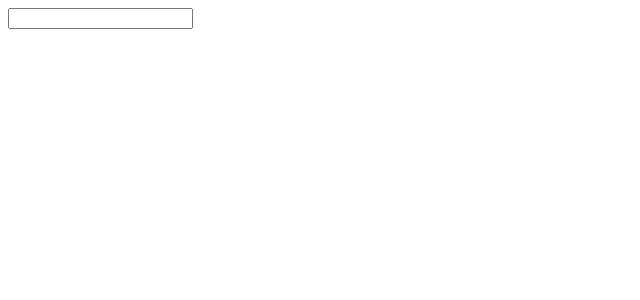
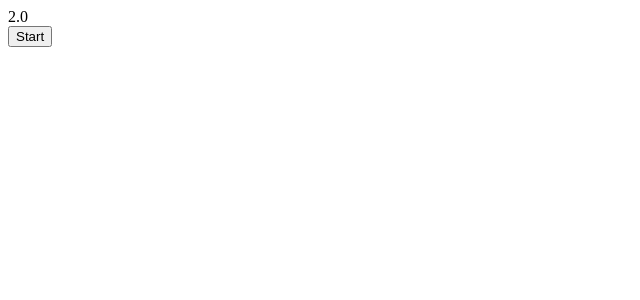
Before and after one commit to Ablaszak/WDAI, a React (Vite) app in the folder lab5-project/: page / in a window 1280 px wide. Shown: the top 300 px of the page, without its empty margins (0-640 px from the left). Built offline with nearby package versions, Linux system fonts and the light colour scheme.

Commit message:
finished 6.3

```diff
--- a/lab5-project/src/App.tsx
+++ b/lab5-project/src/App.tsx
@@ -1,7 +1,7 @@
-import Tytul from "./components/efekty/Tytul.tsx";
+import Odliczanie from "./components/efekty/Odliczanie.tsx";
 
 function App() {
-    return <Tytul/>;
+    return <Odliczanie/>;
 }
 
 export default App
--- /dev/null
+++ b/lab5-project/src/components/efekty/Odliczanie.tsx
@@ -0,0 +1,55 @@
+import { useState, useEffect } from "react";
+
+export default function Odliczanie() {
+    const [count, setCount] = useState(20);
+    const [intervalId, setIntervalId] = useState(null);
+    const [isRunning, setIsRunning] = useState(false);
+    const [isButtonDisabled, setIsButtonDisabled] = useState(false);
+    const [buttonText, setButtonText] = useState("Start");
+
+    const startTimer = () => {
+        const id = setInterval(() => {
+            setCount(c => c - 1);
+        }, 100);
+        setIntervalId(id);
+    };
+
+    const stopTimer = () => {
+        clearInterval(intervalId);
+        setIntervalId(null);
+    };
+
+    useEffect(() => {
+        if(count <= 0){
+            setIsRunning(false);
+            setIsButtonDisabled(true);
+        }
+    }, [count]);
+
+    useEffect(() => {
+        if(isRunning) {
+            startTimer();
+        }
+        else
+            stopTimer();
+        return stopTimer;
+
+    }, [isRunning]);
+
+    useEffect(() => {
+        if(isButtonDisabled)
+            setButtonText("Odliczanie zakończone");
+        else if(isRunning)
+            setButtonText("Stop");
+        else
+            setButtonText("Start");
+    }, [isButtonDisabled, isRunning]);
+
+    return (<>
+        <div>{(count / 10).toFixed(1)}</div>
+        <button
+            onClick={() => setIsRunning(!isRunning)}
+            disabled={isButtonDisabled}
+        >{buttonText}</button>
+        </>);
+}
```
